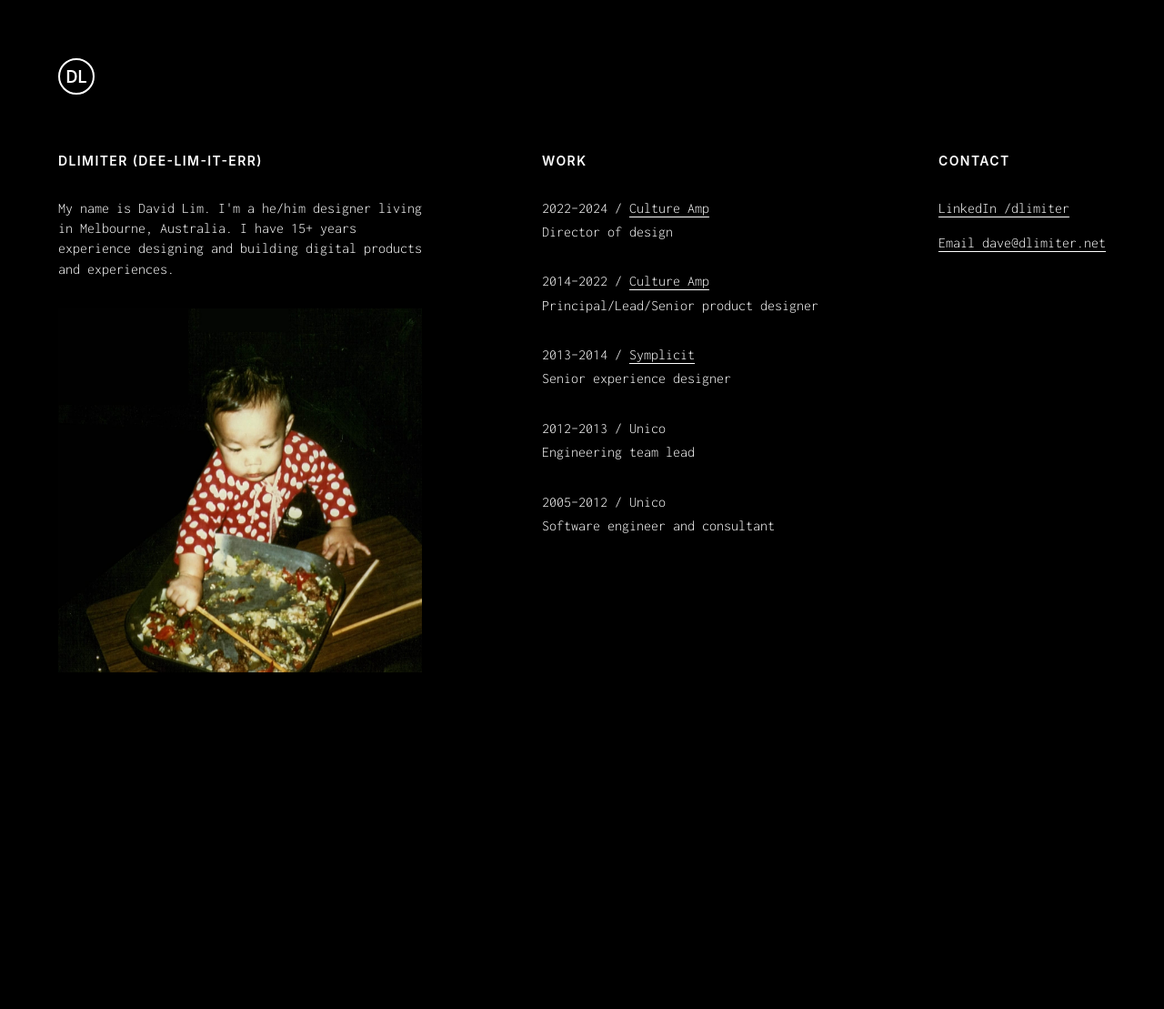
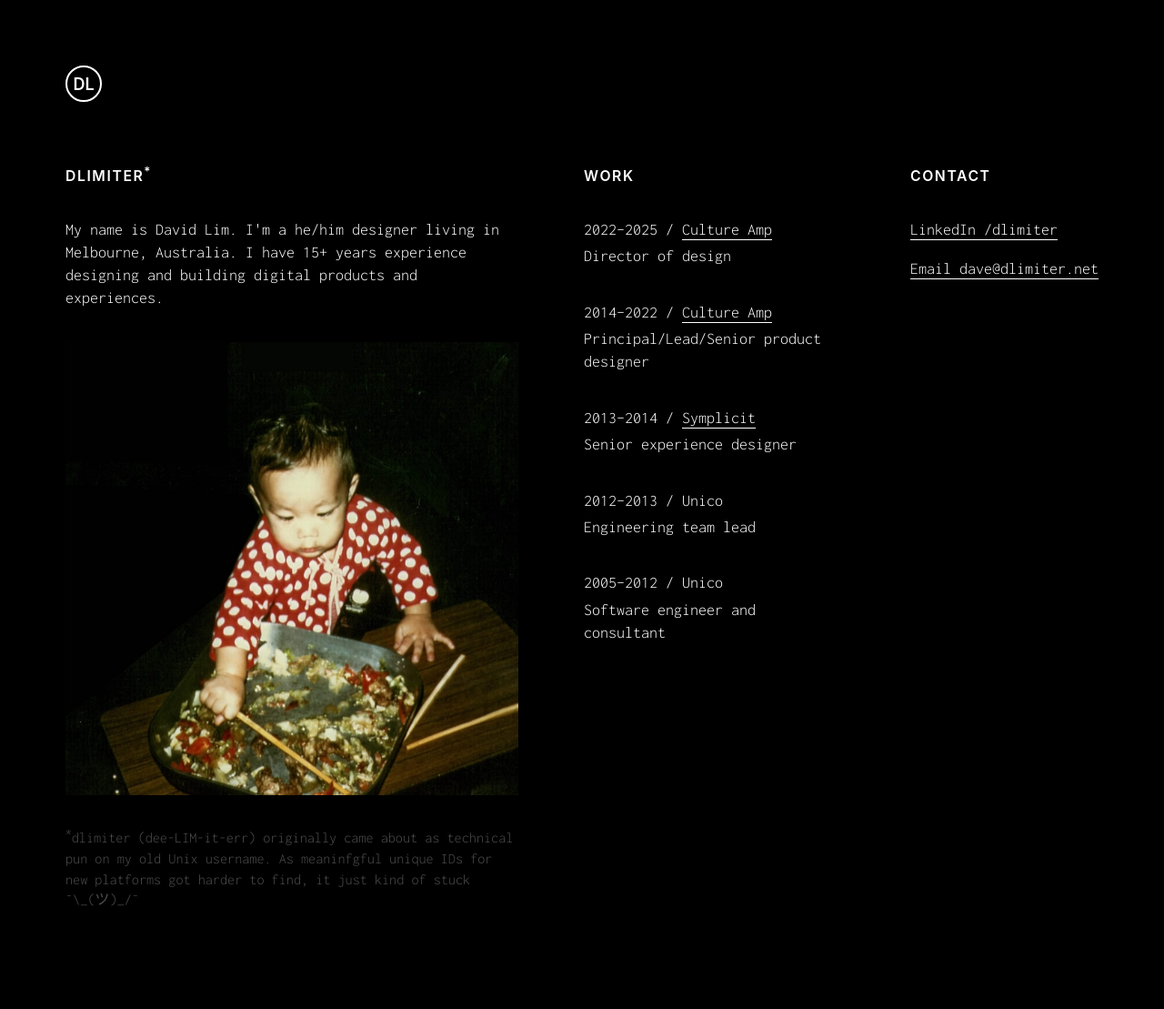
Before and after one commit to dlimiter/dlimiter.github.io, a Jekyll site: the page built from index.html, in a window 1280 px wide. Shown: the whole page at 91% size. Built offline with Jekyll 4.4.1, drawn with Linux system fonts in a browser that asks for light colours; some web fonts are replaced; before the commit the page ends 900 px from its top, so only the background shows below that.

Commit message:
Added some copy

```diff
--- a/_sass/_placeholder.scss
+++ b/_sass/_placeholder.scss
@@ -1,7 +1,7 @@
 :root {
   font-family: Inter, sans-serif;
   font-feature-settings: 'liga' 1, 'calt' 1; /* fix for Chrome */
-  font-size: 16px;
+  font-size: 18px;
 }
 @supports (font-variation-settings: normal) {
   :root { font-family: InterVariable, sans-serif; }
@@ -31,7 +31,7 @@
   gap: 4rem;
 
   @media (min-width: 1024px) {
-    grid-template-columns: minmax(0,400px) auto auto;
+    grid-template-columns: minmax(400px,550px) auto auto;
     justify-content: space-between;
   }
 }
@@ -59,6 +59,7 @@
   font-weight: 300;
   font-size: 1rem;
   line-height: 1.4;
+  margin-bottom: 2rem;
 
   p {
     margin-bottom: 1rem;
@@ -119,7 +120,7 @@
 }
 
 .image-container {
-  margin-top: 2rem;
+  margin-bottom: 2rem;
 }
 
 .profile-image {
@@ -128,9 +129,15 @@
   display: block;
 }
 
-footer {
-  font-family: 'Inconsolata', monospace;
-  margin-top: 8rem;
-  opacity: .2;
-  font-size: .8rem;
+sup {
+  //Correct for the effect vertial-align:super has on the height of the line
+  vertical-align: top; position: relative; top: -0.3em;
 }
+
+.text-subtle {
+  opacity: .3;
+}
+
+.text-small {
+  font-size: 0.9rem;
+}
--- a/index.html
+++ b/index.html
@@ -15,7 +15,7 @@
   <div class="content-grid">
     <!-- Left column: About -->
     <div class="column">
-      <h2 class="section-title">DLIMITER (dee-LIM-it-err)</h2>
+      <h2 class="section-title">dlimiter<sup>*</sup></h2>
 
       <div class="section-content">
         <p>
@@ -27,15 +27,21 @@
       <div class="image-container">
         <img src="{{ '/assets/images/super_dave.jpg' | relative_url }}" alt="Dave" class="profile-image" id="profile-image">
       </div>
+
+      <div class="section-content">
+        <p class="text-subtle text-small"><strong></strong><sup>*</sup>dlimiter</strong> (dee-LIM-it-err) originally came about as technical pun on my old Unix username. As meaninfgful unique IDs for new platforms got harder to find, it just kind of stuck ¯\_(ツ)_/¯</p>
+      </div>
     </div>
+
+
 
     <!-- Middle column: Work -->
     <div class="column">
-      <h2 class="section-title">WORK</h2>
+      <h2 class="section-title">Work</h2>
 
       <div class="section-content">
         <div class="work-item">
-          <div class="work-period">2022–2024 /
+          <div class="work-period">2022–2025 /
             <a href="https://www.cultureamp.com/" target="_blank" rel="noopener" aria-label="Culture Amp">Culture Amp</a>
           </div>
           <div class="work-title">Director of design</div>
@@ -69,7 +75,7 @@
 
     <!-- Right column: Contact -->
     <div class="column">
-      <h2 class="section-title">CONTACT</h2>
+      <h2 class="section-title">Contact</h2>
 
       <div class="section-content">
         <p><a href="https://www.linkedin.com/in/dlimiter" target="_blank" rel="noopener" aria-label="LinkedIn /dlimiter">LinkedIn /dlimiter</a></p>
```
